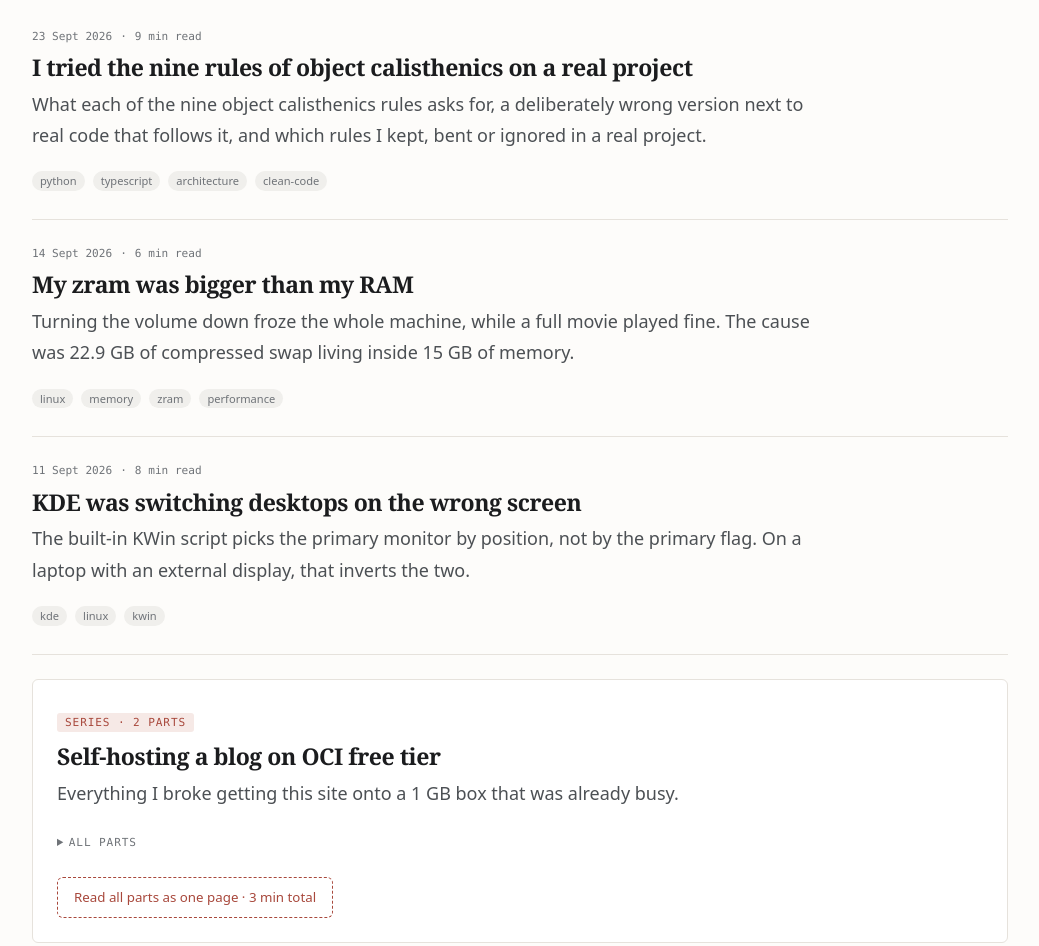
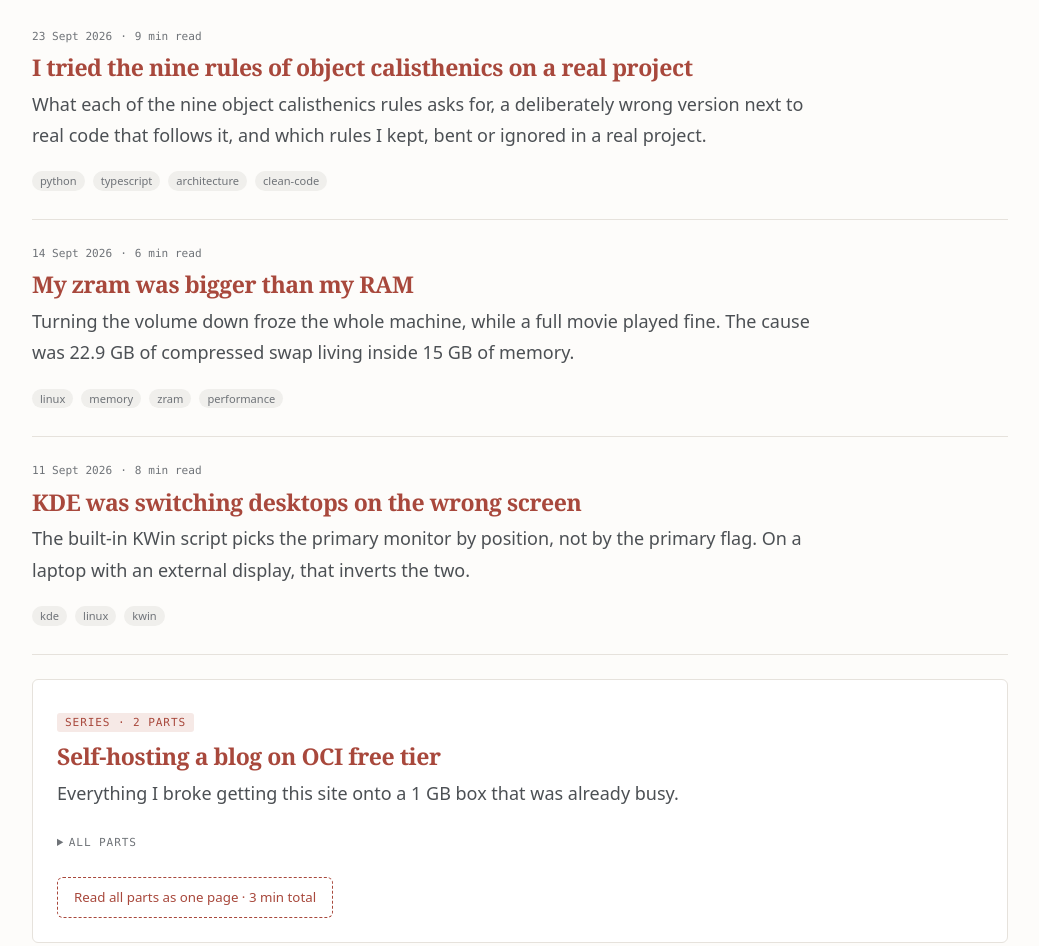
Before and after one commit to vinicius-cardoso/blog, an Astro site: page / in a window 1280 px wide. Shown: the part 269-1215 px from the top of the page, without its empty margins (120-1159 px from the left). Built offline with nearby package versions, Linux system fonts and the light colour scheme; Astro itself is replaced by a stand-in of ours; a web font is replaced by a local one.

Commit message:
style: give headings the accent colour
The page was effectively monochrome — every heading inherited --ink, so
nothing but the small mono labels carried colour and the section structure
was invisible when scanning.

Headings now take --accent: #a8483c on light, #e08a7a on dark. Checked
against both the page ground and the raised card surfaces in both themes,
the worst pair is 5.60:1 — AA for normal text, not just large.

h4 stays ink. It is rare, sits close to body copy, and a run of small red
lines there would compete with the text instead of organising it.

List-card titles were using the accent as their hover state, which no longer
works now that accent is the resting colour, so the pair is inverted: accent
at rest, ink on hover. The hover still signals interactivity, just in the
other direction.

Claude-Session: https://claude.ai/code/session_014SphZBj9iobViTjAMVBiX5

```diff
--- a/src/components/ArticleCard.astro
+++ b/src/components/ArticleCard.astro
@@ -39,8 +39,10 @@ const date = pubDate.toLocaleDateString(lang === "pt" ? "pt-BR" : "en-GB",
     color: var(--ink-3); margin-bottom: var(--sp-2);
   }
   h2 { font-size: var(--t-lg); margin-bottom: var(--sp-2); }
-  h2 a { color: var(--ink); text-decoration: none; }
-  h2 a:hover { color: var(--accent); }
+  /* Accent at rest; hover drops to ink. Inverted from the usual direction
+     because the accent is no longer free to mean "hovered". */
+  h2 a { color: var(--accent); text-decoration: none; }
+  h2 a:hover { color: var(--ink); }
   .desc { color: var(--ink-2); margin: 0; max-width: var(--measure); }
   .tags { list-style: none; display: flex; gap: var(--sp-2); flex-wrap: wrap; padding: 0; margin: var(--sp-3) 0 0; }
   .tags a {
--- a/src/components/SeriesCard.astro
+++ b/src/components/SeriesCard.astro
@@ -64,8 +64,10 @@ const total = minutes.reduce((a, b) => a + b, 0);
     padding: 0.2rem 0.5rem; border-radius: 3px;
   }
   h2 { font-size: var(--t-lg); margin: var(--sp-2) 0; }
-  h2 a { color: var(--ink); text-decoration: none; }
-  h2 a:hover { color: var(--accent); }
+  /* Accent at rest; hover drops to ink. Inverted from the usual direction
+     because the accent is no longer free to mean "hovered". */
+  h2 a { color: var(--accent); text-decoration: none; }
+  h2 a:hover { color: var(--ink); }
   .desc { color: var(--ink-2); max-width: var(--measure); }
 
   summary {
--- a/src/styles/global.css
+++ b/src/styles/global.css
@@ -24,7 +24,14 @@ h1, h2, h3, h4 {
   letter-spacing: -0.02em;
   text-wrap: balance;
   margin: 0 0 var(--sp-3);
+  /* Headings carry the accent so the page has a second colour and the
+     section structure is visible while scanning. Checked against both
+     grounds in both themes: 5.60:1 light, 6.95:1 dark — AA either way. */
+  color: var(--accent);
 }
+/* h4 is rare and sits close to body copy; keeping it ink avoids a run of
+   small red lines competing with the text around it. */
+h4 { color: var(--ink); }
 h1 { font-size: var(--t-3xl); }
 h2 { font-size: var(--t-xl); }
 h3 { font-size: var(--t-lg); }
```
